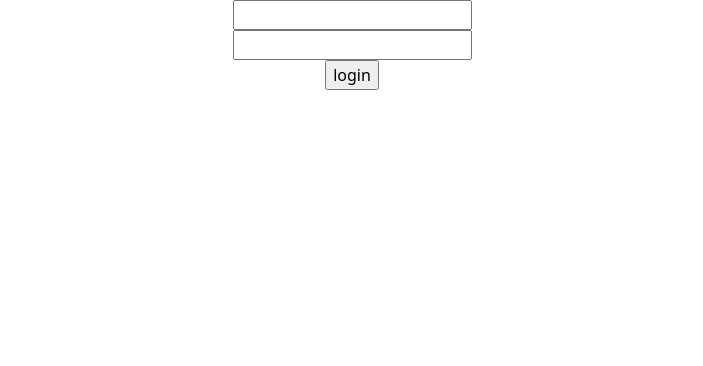
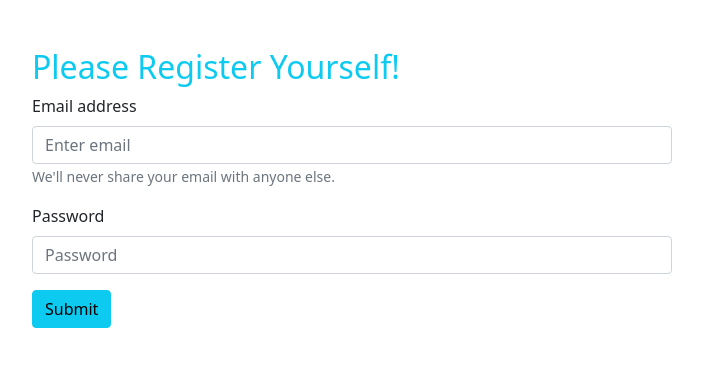
Before and after one commit to kamrul-dev/email-password-authentication, a React (Create React App) app: page / in a window 1280 px wide. Shown: the top 366 px of the page, without its empty margins (288-991 px from the left). Built offline with nearby package versions, Linux system fonts and the light colour scheme.

Commit message:
Use Bootstrap Form and get user email and password

```diff
--- a/src/App.js
+++ b/src/App.js
@@ -2,6 +2,7 @@
 import './App.css';
 import { getAuth } from 'firebase/auth';
 import app from './firebase.init';
+import { Button, Form } from 'react-bootstrap';
 
 
 const auth = getAuth(app);
@@ -22,14 +23,27 @@
   }
 
   return (
-    <div className="App">
-      <form onSubmit={handleFormSubmit}>
-        <input onBlur={handleEmailBlur} type="email" name="" id="" />
-        <br />
-        <input onBlur={handlePasswordBlur} type="password" name="" id="" />
-        <br />
-        <input type="submit" value="login" />
-      </form>
+    <div>
+      <div className="registration w-50 mx-auto mt-5">
+        <h2 className='text-info'> Please Register Yourself!</h2>
+        <Form onSubmit={handleFormSubmit}>
+          <Form.Group className="mb-3" controlId="formBasicEmail">
+            <Form.Label>Email address</Form.Label>
+            <Form.Control onBlur={handleEmailBlur} type="email" placeholder="Enter email" />
+            <Form.Text className="text-muted">
+              We'll never share your email with anyone else.
+            </Form.Text>
+          </Form.Group>
+
+          <Form.Group className="mb-3" controlId="formBasicPassword">
+            <Form.Label>Password</Form.Label>
+            <Form.Control onBlur={handlePasswordBlur} type="password" placeholder="Password" />
+          </Form.Group>
+          <Button variant="info" type="submit">
+            Submit
+          </Button>
+        </Form>
+      </div>
     </div>
   );
 }
```
